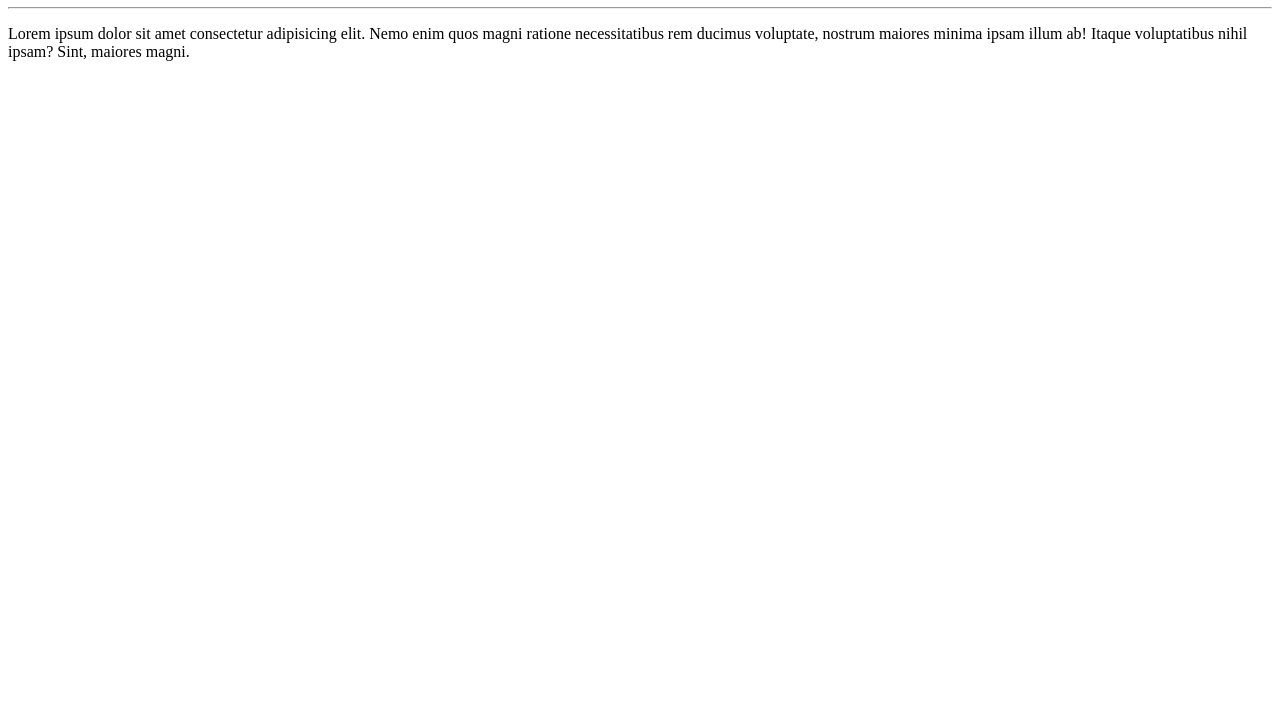
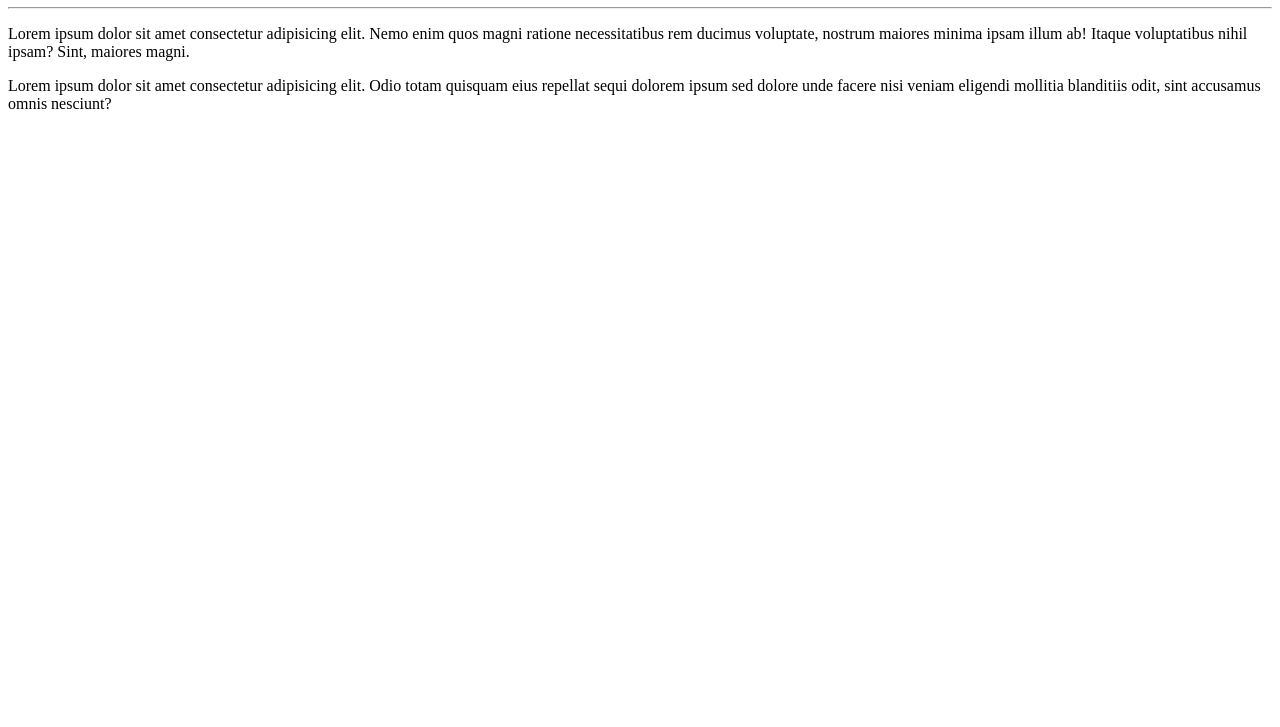
Before and after one commit to gnakaa/Teste, a plain HTML site: page site-exemplo/index.html in a window 1280 px wide. Shown: the part 73-800 px from the top of the page. Drawn offline with Linux system fonts and the light colour scheme.

Commit message:
adicionei um paragrafo

```diff
--- a/site-exemplo/index.html
+++ b/site-exemplo/index.html
@@ -9,5 +9,6 @@
     <h1>Olá, MUndo</h1>
     <hr>
     <p>Lorem ipsum dolor sit amet consectetur adipisicing elit. Nemo enim quos magni ratione necessitatibus rem ducimus voluptate, nostrum maiores minima ipsam illum ab! Itaque voluptatibus nihil ipsam? Sint, maiores magni.</p>
+    <p>Lorem ipsum dolor sit amet consectetur adipisicing elit. Odio totam quisquam eius repellat sequi dolorem ipsum sed dolore unde facere nisi veniam eligendi mollitia blanditiis odit, sint accusamus omnis nesciunt?</p>
 </body>
 </html>
```
